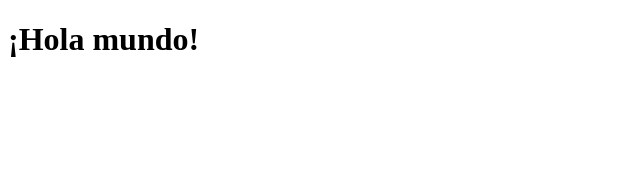
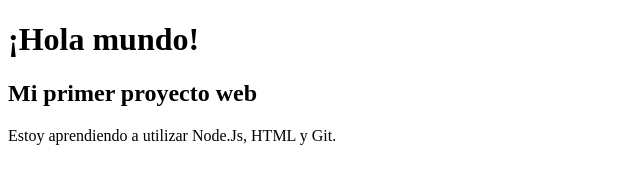
Before and after one commit to dayana-reyesm/Evidencia_NodeJs_GitHub, a plain HTML site: page index.html in a window 1280 px wide. Shown: the whole page, without its empty margins (0-640 px from the left). Drawn offline with Linux system fonts and the light colour scheme.

Commit message:
Mejora 1: agregar subtitulo y descripcion

```diff
--- a/index.html
+++ b/index.html
@@ -8,5 +8,7 @@
 </head>
 <body>
     <h1>¡Hola mundo!</h1>
+    <h2>Mi primer proyecto web</h2>
+    <p>Estoy aprendiendo a utilizar Node.Js, HTML y Git.</p>
 </body>
 </html>
```
